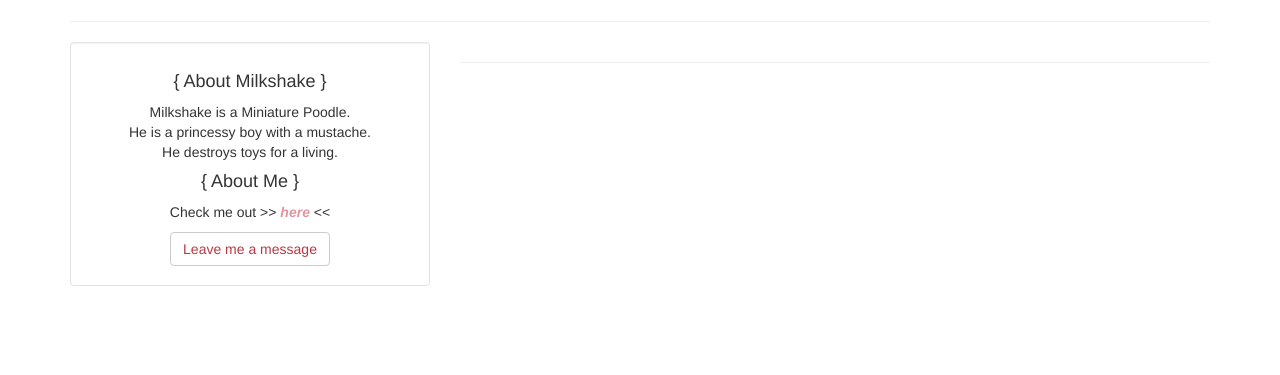
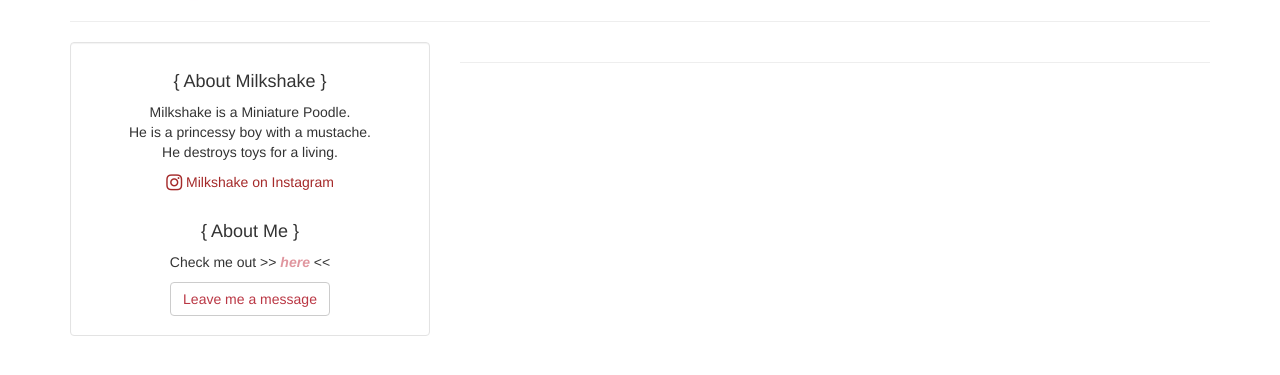
Before and after one commit to superyaooo/brokentoystory, a Flask app: page / in a window 1280 px wide. Shown: the part 259-634 px from the top of the page. Run offline with Flask 2, Linux system fonts and the light colour scheme; data that the repository does not hold is empty; some libraries are stand-ins or nearby versions.

Commit message:
added instagram link and adjusted sidebar

```diff
--- a/templates/index.html
+++ b/templates/index.html
@@ -13,6 +13,8 @@
     <link href="{{url_for('static', filename='css/custom.css')}}" rel="stylesheet" type="text/css">
     <!-- favicon -->
     <link rel="shortcut icon" href="{{url_for('static', filename='favicon.ico')}}" type="image/x-icon">
+    <!-- Font Awesome -->
+    <link rel="stylesheet" href="https://maxcdn.bootstrapcdn.com/font-awesome/4.4.0/css/font-awesome.min.css">
 
   </head>
 
@@ -100,6 +102,9 @@
                     <p>Milkshake is a Miniature Poodle.
                     <br>He is a princessy boy with a mustache.
                     <br>He destroys toys for a living.</p>
+                    <a href="http://www.instagram.com/milkshake_brokentoystory" style="text-decoration:none; color:brown;"> <i class="fa fa-instagram fa-lg"></i> Milkshake on Instagram</a>
+                    <br>
+                    <br>
                     <h4>{ About Me }</h4>
                     <p>Check me out >> <a href="http://www.yaowangdev.com" style="color: #e0969f;"><em><strong>here</strong></em></a> <<</p>
                     <a href="#contact" data-toggle="modal" class="btn btn-default" style="color: #ba3744;" id="message-btn">Leave me a message</a>
```
